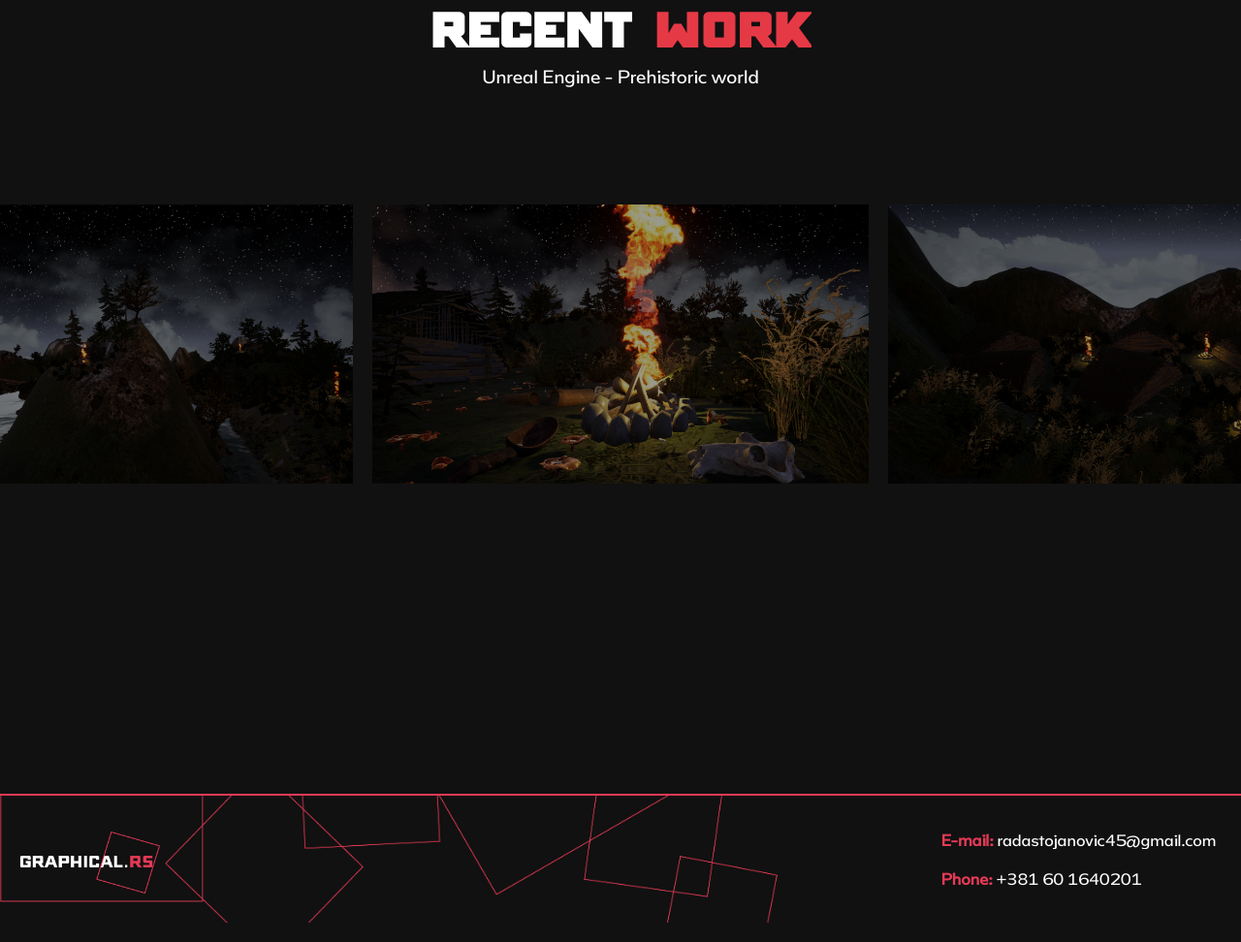
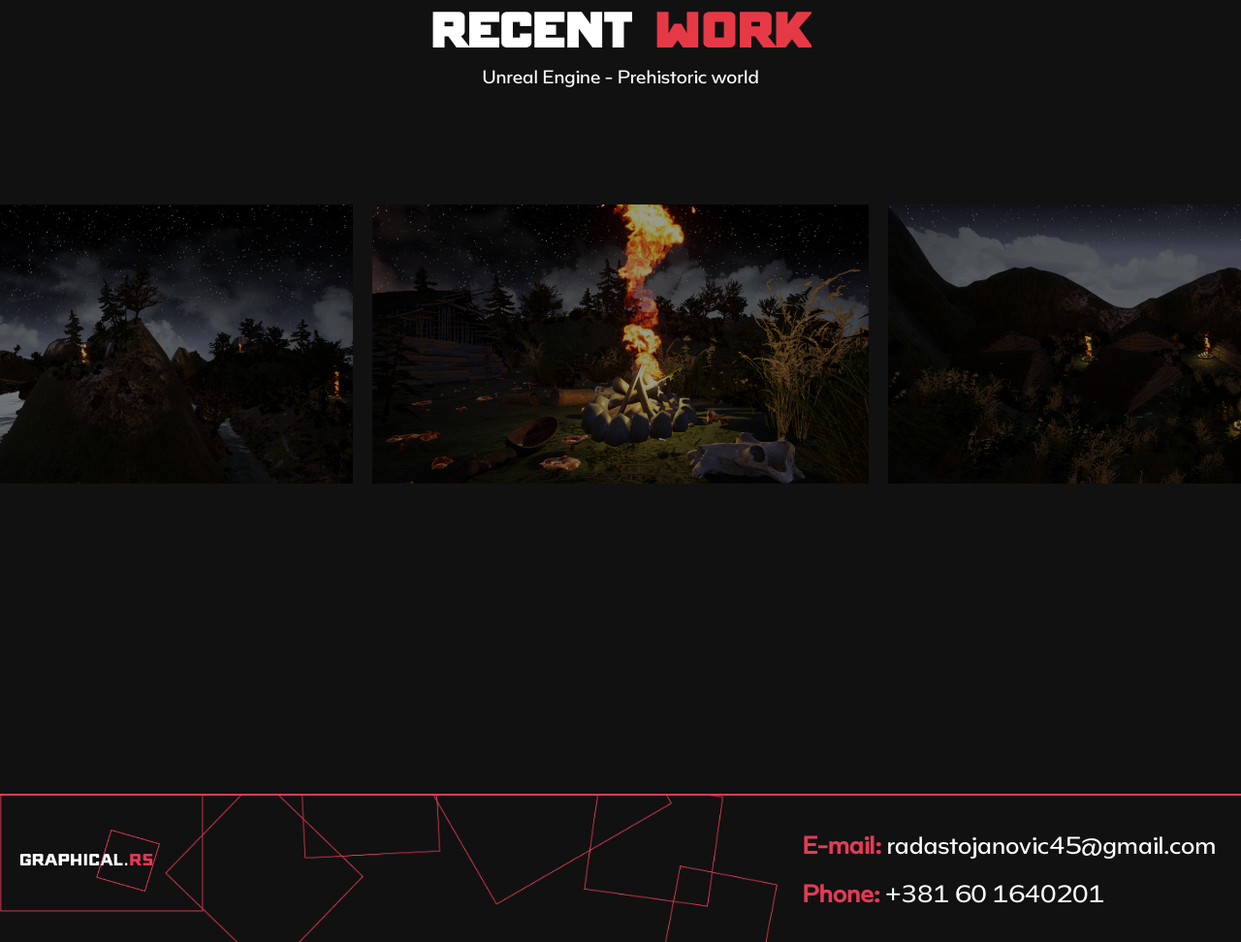
Before and after one commit to graphicalrs-hub/graphicalrs-hub.github.io, a plain HTML site: page index.html in a window 1280 px wide. Shown: the part 2158-3130 px from the top of the page at 97% size. Drawn offline with Linux system fonts and the light colour scheme.

Commit message:
edited:footer

```diff
--- a/style.css
+++ b/style.css
@@ -1317,7 +1317,7 @@ p#thank-you {
 
 .footer img[alt="logo"] {
     height: 5vw;
-    margin: 37px 0 0 20px;
+    margin: 35px 0 0 20px;
 }
 
 
@@ -1342,7 +1342,7 @@ p#thank-you {
 
 #email-footer, #phone-footer {
 
-    font-size: clamp(15px, 1.3vw, 50px);
+    font-size: clamp(25px, 1.3vw, 70px);
     font-family: Enw;
 
 }
```
